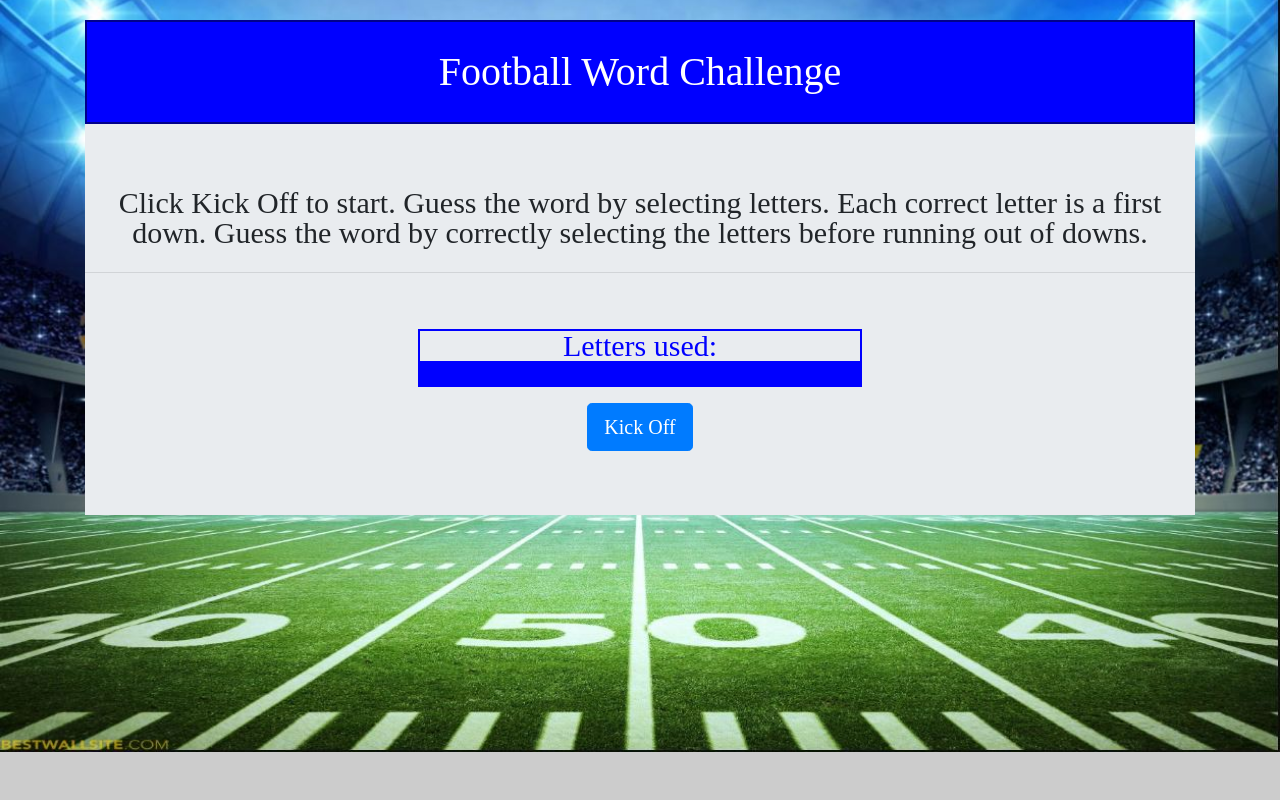
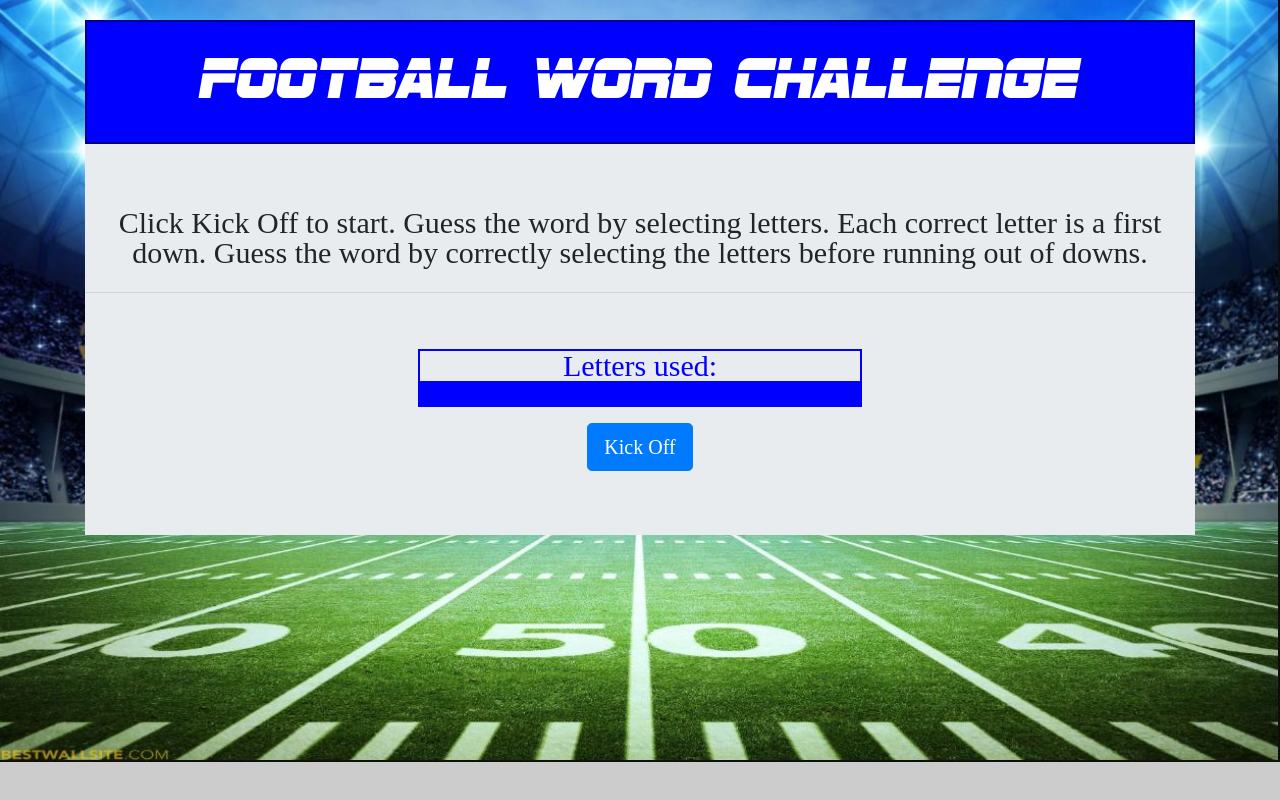
Before and after one commit to kobbootcamp/Word-Guess-Game, a plain HTML site: page index.html in a window 1280 px wide. Drawn offline with nearby package versions, Linux system fonts and the light colour scheme.

Commit message:
added font

```diff
--- a/assets/css/style.css
+++ b/assets/css/style.css
@@ -1,11 +1,10 @@
 @font-face {
-    font-family: "SF Sports Night";
-    src: url("assets/css/fonts/SFSportsNight.eot");
-    /* src:  */
-    /* url("css/fonts/Harabara.woff") format("woff"), */
-    /* url("css/fonts/Harabara.otf") format("opentype"), */
-    /* url("css/fonts/Harabara.svg#filename") format("svg"); */
+    font-family: SFSportsNight;
+    src: url(fonts/sf-sports-night.regular.ttf);
+
     }
+
+
 
 body {
         background-image: url("../images/background.jpg");
@@ -51,7 +50,7 @@ body {
 }
 #pageTitle {
     font-family: "SFSportsNight";
-    font-size: 40px;
+    font-size: 60px;
     color: white;
     padding: 30px;
     background:blue;
```
Also changed, not shown: assets/css/Fonts/sf-sports-night.regular.ttf (added).
